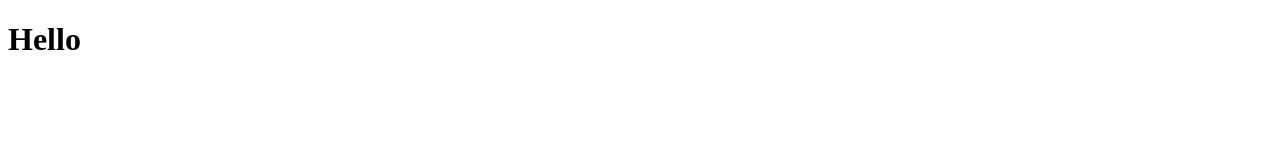
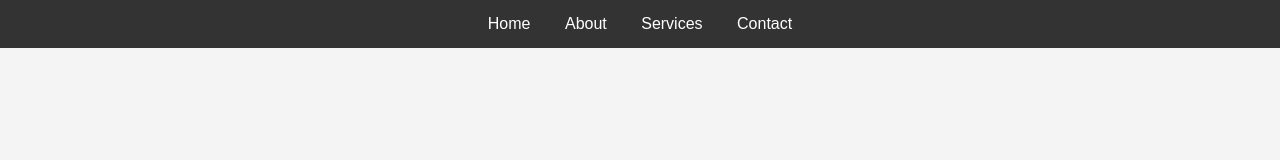
Before and after one commit to Vinayyadav1025/MyRepo, a plain HTML site: page index.html in a window 1280 px wide. Drawn offline with Linux system fonts and the light colour scheme.

Commit message:
Navbar added

```diff
--- a/index.html
+++ b/index.html
@@ -3,9 +3,40 @@
 <head>
     <meta charset="UTF-8">
     <meta name="viewport" content="width=device-width, initial-scale=1.0">
-    <title>Document</title>
+    <title>Your Website</title>
+    <style>
+        body {
+            font-family: Arial, sans-serif;
+            margin: 0;
+            padding: 0;
+            background-color: #f4f4f4;
+        }
+
+        nav {
+            background-color: #333;
+            color: #fff;
+            padding: 15px;
+            text-align: center;
+        }
+
+        nav a {
+            color: #fff;
+            text-decoration: none;
+            padding: 10px;
+            margin: 0 5px;
+        }
+    </style>
 </head>
 <body>
-    <h1>Hello</h1>
+
+    <nav>
+        <a href="#">Home</a>
+        <a href="#">About</a>
+        <a href="#">Services</a>
+        <a href="#">Contact</a>
+    </nav>
+
+    <!-- The rest of your page content goes here -->
+
 </body>
 </html>
```
